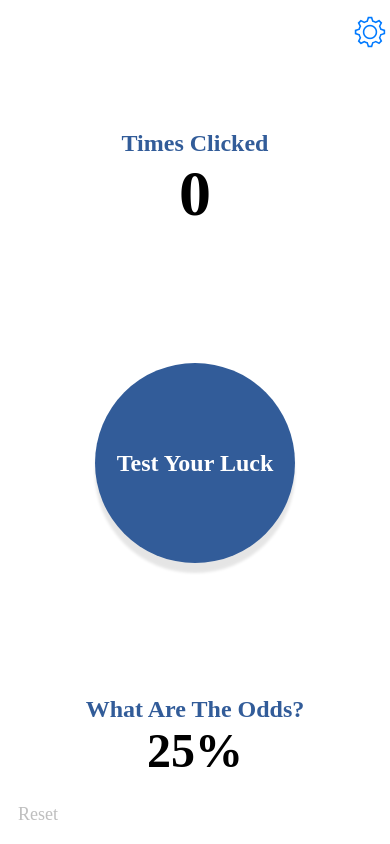
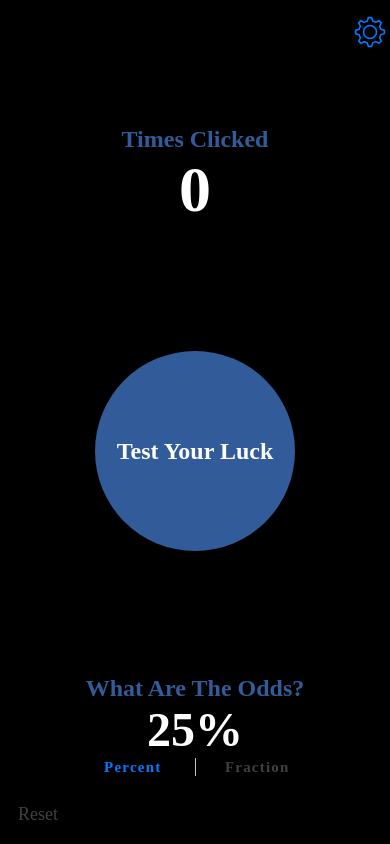
Before and after one commit to PPadilla44/HowLuckyAreYou, a React Native app: screen /Root in a window 390 px wide. Built offline with nearby package versions, Linux system fonts and the light colour scheme; what expo-linking would draw is missing.

Commit message:
Added fraction or percent display preference

```diff
--- a/components/ModalForm/ModalForm.tsx
+++ b/components/ModalForm/ModalForm.tsx
@@ -93,10 +93,10 @@ const ModalForm: FC<Props> = ({ navigation }) => {
 
             <View style={styles.topRow}>
                 {
-                    buttons[selectedIndex] === percentButton ?
+                    selectedIndex ?
+                        <FractionInput denominator={formData.denominator} numerator={formData.numerator} handleChanges={handleFractionChanges} />
+                        :
                         <PercentInput oddsString={formData.oddsString} changeText={handleChanges} />
-                        :
-                        <FractionInput denominator={formData.denominator} numerator={formData.numerator} handleChanges={handleFractionChanges} />
                 }
 
             </View>
--- a/hooks/useColorScheme.tsx
+++ b/hooks/useColorScheme.tsx
@@ -4,5 +4,7 @@ import { ColorSchemeName, useColorScheme as _useColorScheme } from 'react-native
 // type suggests that it can be null. This will not happen in practice, so this
 // makes it a bit easier to work with.
 export default function useColorScheme(): NonNullable<ColorSchemeName> {
-    return _useColorScheme() as NonNullable<ColorSchemeName>;
+    return "dark"
+    // return "light"
+    // return _useColorScheme() as NonNullable<ColorSchemeName>;
 }
--- a/screens/Main.tsx
+++ b/screens/Main.tsx
@@ -1,20 +1,21 @@
 import { StyleSheet } from 'react-native';
-import { View } from "../components/Themed";
+import { ButtonGroup, View } from "../components/Themed";
 import React, { FC, useState } from 'react';
 import SubContainer from '../components/SubContainer';
 import ResetButton from '../components/ResetButton';
 import MainButton from '../components/MainButton';
 import { useClicker } from '../components/contexts/useClicker';
 import { RootTabScreenProps } from '../types';
+import Colors from '../constants/Colors';
 
 
-const Main : FC<RootTabScreenProps<"Main">> = ({ }) => {
+const Main: FC<RootTabScreenProps<"Main">> = ({ }) => {
 
     const { state, dispatch } = useClicker();
     const { count, oddsString, title, fraction } = state;
     const { numerator, denominator } = fraction;
 
-    const [fractionPref, setFractionPref] = useState(false);
+    const [fractionPref, setFractionPref] = useState(0);
 
     return (
         <View testID='Main' style={styles.container}>
@@ -27,6 +28,8 @@ const Main : FC<RootTabScreenProps<"Main">> = ({ }) => {
 
             <MainButton />
 
+            <View style={{ alignItems: "center", justifyContent: "center" }}>
+
                 <SubContainer
                     text={
                         fractionPref ?
@@ -37,6 +40,18 @@ const Main : FC<RootTabScreenProps<"Main">> = ({ }) => {
                     textStyle={styles.probText}
                     title={title}
                 />
+
+                <ButtonGroup
+                    buttons={["Percent", "Fraction"]}
+                    onPress={(newIndex: number) => setFractionPref(newIndex)}
+                    selectedIndex={fractionPref}
+                    containerStyle={styles.btnContainer}
+                    buttonStyle={styles.btn}
+                    textStyle={styles.btnText}
+                    selectedButtonStyle={styles.selectedBtn}
+                    selectedTextStyle={styles.btnSelectedText}
+                />
+            </View>
 
             <ResetButton />
 
@@ -62,5 +77,29 @@ const styles = StyleSheet.create({
         fontSize: 48,
         textAlign: "center",
         fontFamily: "Futura"
+    },
+    btnContainer: {
+        height: 20,
+        marginTop: 0,
+        borderColor: "transparent",
+        backgroundColor: "transparent",
+        width: 250,
+    },
+    btn: {
+        opacity: .5
+    },
+    btnText: {
+        fontFamily: "Futura",
+        fontSize: 15,
+        letterSpacing: 1.2,
+        fontWeight: "bold",
+        color: Colors.dark.input
+    },
+    selectedBtn: {
+        backgroundColor: "transparent",
+        opacity: 1
+    },
+    btnSelectedText: {
+        color: Colors.shared.icon
     }
 })
```
Lines whose indentation alone changed are shown as unchanged.
